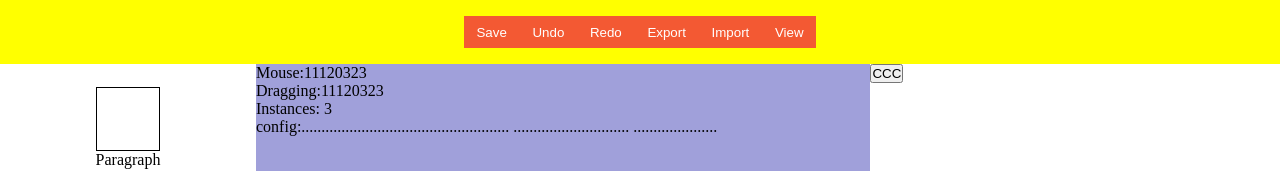
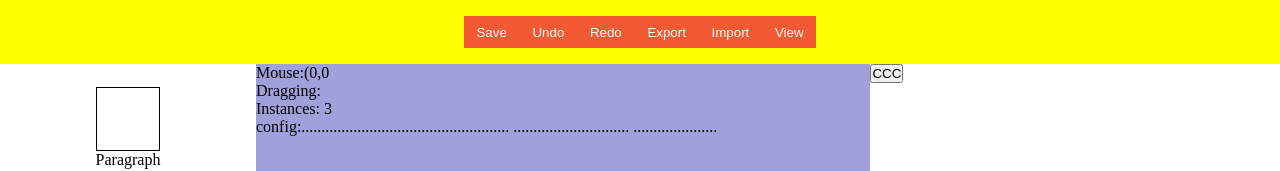
Before and after one commit to xuannguyen1206/fasdeli, a Next.js app: page / in a window 1280 px wide. Shown: the top 171 px of the page. Built offline with nearby package versions, Linux system fonts and the light colour scheme.

Commit message:
change react-draggable -> normal element method, notify dragging element type and update mouse pos on center div

```diff
--- a/pages/index.tsx
+++ b/pages/index.tsx
@@ -3,53 +3,55 @@ import Head from 'next/head'
 import Image from 'next/image'
 import Toolbar from '../components/toolbar'
 import styles from '../styles/Home.module.css'
-import Draggable, { DraggableEventHandler } from 'react-draggable'
-import { useState } from 'react'
-type DraggableData = {
-  node: HTMLElement,
-  // lastX + deltaX === x
-  x: number, y: number,
-  deltaX: number, deltaY: number,
-  lastX: number, lastY: number
+import { DragEventHandler, MouseEventHandler, useRef, useState } from 'react'
+
+const Home: NextPage = () => {
+  const display = useRef(null)
+  const [draggingElement, setDraggingElement] = useState('');
+  const [mousePos,setMousePos] = useState({x:0,y:0});
+  function dragStart(e: any){
+    if((e.target as HTMLDivElement ).childNodes[1].textContent === 'Paragraph')
+    setDraggingElement('ElementParagraph');
+    else
+    setDraggingElement('ElementButton');
   };
-const Home: NextPage = () => {
-  const [dragCordinate,setDragCordiante] = useState({x:0,y:0})
-
-  function resetDragItems(e : Event,position: DraggableData){
-    console.log('drag stop')
-    setDragCordiante({x:0,y:0});
+  function setRealtiveMousePos(e: any){
+    let rect =  e.target.getBoundingClientRect();
+    let x = Math.round(e.clientX  - rect.left);
+    let y = Math.round(e.clientY - rect.top);
+    if(x< 0) x= 0;
+    if(y<0) y =0;
+    setMousePos({x,y});
   }
   return (
     <div className={styles.container}>
       <Head>
-        <title>Create Next App</title>
+        <title>Next-Coding challenge</title>
         <meta name="description" content="Generated by create next app" />
         <link rel="icon" href="/favicon.ico" />
       </Head>
       <main className={styles.main}>
         <Toolbar/>
-        <section className={styles.components}>
-          <Draggable position={dragCordinate} onStop={resetDragItems as DraggableEventHandler}>
-            <div className={styles.unit}>
+
+        <section className={styles.components} >
+          <div className={styles.unit} onDragStart={dragStart} onDragEnd={()=>setDraggingElement('')} draggable={true}>
             <div className={styles.shape}/>
             <span className={styles.name}>Paragraph</span>
           </div>
-          </Draggable>
-          <Draggable position={dragCordinate} onStop={resetDragItems as DraggableEventHandler}>
-            <div className={styles.unit}>
+          <div className={styles.unit} onDragStart={dragStart} onDragEnd={()=>setDraggingElement('')} draggable={true}>
             <div className={styles.shape}/>
             <span className={styles.name}>Button</span>
           </div>
-          </Draggable>
         </section>
-        <section className={styles.display}>
+
+        <section className={styles.display} onMouseMove={setRealtiveMousePos} onMouseLeave={setRealtiveMousePos}>
           <div className={styles.info}>
-            <span>Mouse:11120323</span>
-            <span>Dragging:11120323</span>
+            <span>Mouse:({`${mousePos.x},${mousePos.y}`}</span>
+            <span>Dragging:{draggingElement}</span>
             <span>Instances: 3</span>
             <span>config:.................................................... ............................. .....................</span>
           </div>
-          <div className={styles.structure}>
+          <div className={styles.structure} onDragOver={(e)=>{e.preventDefault()}} onDrop={(e)=> { e.preventDefault(); console.log(e)}}>
             <button>CCC</button>
           </div>
         </section>
--- a/styles/Home.module.css
+++ b/styles/Home.module.css
@@ -15,6 +15,9 @@
   flex-direction: column;
   justify-content: center;
   align-items: center;
+}
+.components .unit:hover{
+  background-color: rgb(185, 185, 185);
 }
 .components .shape{
   width: 4rem;
```
Lines whose indentation alone changed are shown as unchanged.
